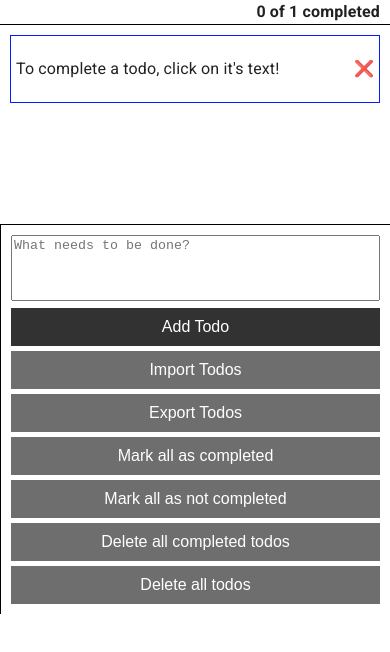
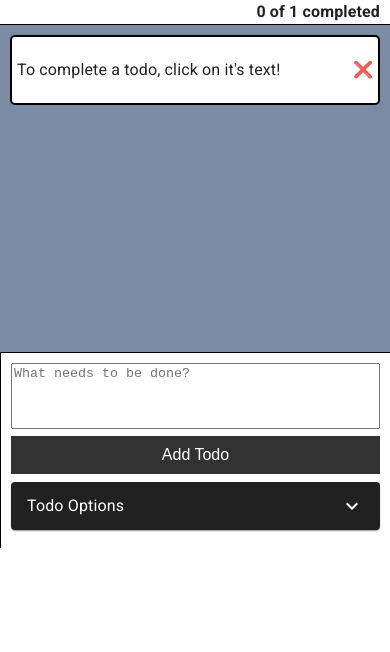
Before and after one commit to BrandynCoverdill/todos-v2, a React (Vite) app: page / in a window 390 px wide. Shown: the top 652 px of the page. Built offline with nearby package versions, Linux system fonts and the light colour scheme.

Commit message:
Redesigned sidebar for smaller viewports. Added small design.

```diff
--- a/src/components/TodoOptions.jsx
+++ b/src/components/TodoOptions.jsx
@@ -1,4 +1,7 @@
 import Button from './Button';
+import { useWindowWidth } from '../utils/hooks';
+import { Accordion, AccordionDetails, AccordionSummary } from '@mui/material';
+import { ExpandMore } from '@mui/icons-material';
 
 export default function TodoOptions({
 	handleMarkAllAsCompleted,
@@ -8,7 +11,10 @@ export default function TodoOptions({
 	handleImportTodos,
 	handleExportTodos,
 }) {
-	return (
+	const screenWidth = useWindowWidth();
+	console.log(screenWidth);
+
+	return screenWidth >= 768 ? (
 		<div className='todo-options flex flex-col'>
 			<Button
 				text='Import Todos'
@@ -41,5 +47,53 @@ export default function TodoOptions({
 				handleClick={handleResetTodos}
 			/>
 		</div>
+	) : (
+		<Accordion
+			sx={{
+				color: '#ffffff',
+				backgroundColor: '#212121',
+				my: 1,
+			}}
+		>
+			<AccordionSummary
+				expandIcon={<ExpandMore style={{ color: '#ffffff' }} />}
+			>
+				Todo Options
+			</AccordionSummary>
+			<AccordionDetails>
+				<div className='todo-options flex flex-col'>
+					<Button
+						text='Import Todos'
+						buttonType='secondary'
+						handleClick={handleImportTodos}
+					/>
+					<Button
+						text='Export Todos'
+						buttonType='secondary'
+						handleClick={handleExportTodos}
+					/>
+					<Button
+						text='Mark all as completed'
+						buttonType='secondary'
+						handleClick={handleMarkAllAsCompleted}
+					/>
+					<Button
+						text='Mark all as not completed'
+						buttonType='secondary'
+						handleClick={handleMarkAllAsIncompleted}
+					/>
+					<Button
+						text='Delete all completed todos'
+						buttonType='secondary'
+						handleClick={handleDeleteAllCompleted}
+					/>
+					<Button
+						text='Delete all todos'
+						buttonType='secondary'
+						handleClick={handleResetTodos}
+					/>
+				</div>
+			</AccordionDetails>
+		</Accordion>
 	);
 }
--- a/src/styles/index.css
+++ b/src/styles/index.css
@@ -43,15 +43,19 @@ body {
 	margin: 0;
 	padding: 0;
 	padding: 10px;
-	width: 60%;
+	width: 80%;
+	min-height: 40%;
 	overflow-y: auto;
+	background-color: #798ca4;
 }
 
 .todo-item {
-	border: 1px solid rgb(0, 30, 255);
+	border: 2px solid rgb(0, 0, 0);
+	border-radius: 5px;
 	padding: 5px;
 	justify-content: space-between;
 	align-items: center;
+	background-color: white;
 }
 
 .todo-item p {
@@ -124,7 +128,6 @@ body {
 	.todo-list {
 		width: 100%;
 		border-bottom: 1px solid black;
-		height: 200px;
 		padding-bottom: 100px;
 	}
 }
--- a/src/utils/hooks.js
+++ b/src/utils/hooks.js
@@ -13,3 +13,15 @@ export function useLocalStorage(key, initialValue) {
 
 	return [value, setValue];
 }
+
+export function useWindowWidth() {
+	const [windowWidth, setWindowWidth] = useState(window.innerWidth);
+
+	useEffect(() => {
+		const handleResize = () => setWindowWidth(window.innerWidth);
+		window.addEventListener('resize', handleResize);
+		return () => window.removeEventListener('resize', handleResize);
+	}, []);
+
+	return windowWidth;
+}
--- a/src/utils/util.js
+++ b/src/utils/util.js
@@ -1,3 +1,4 @@
+// @ts-nocheck
 export function getCompletedPercentage(todos) {
 	const percentage =
 		(todos.filter((todo) => todo.isCompleted).length / todos.length) * 100;
```
